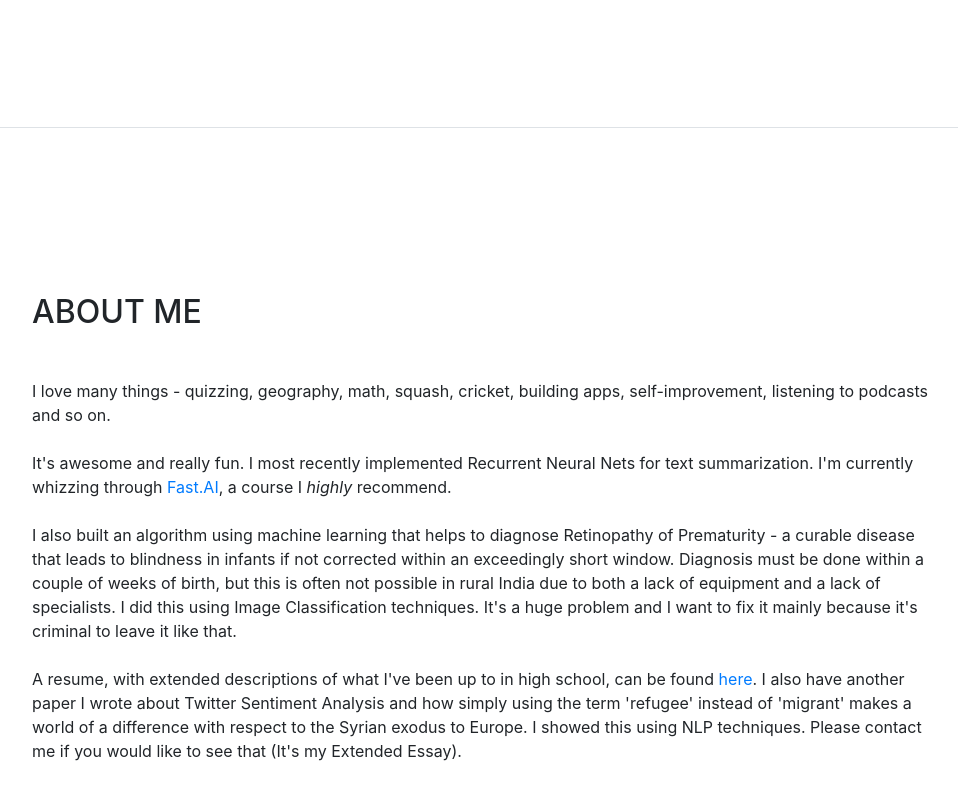
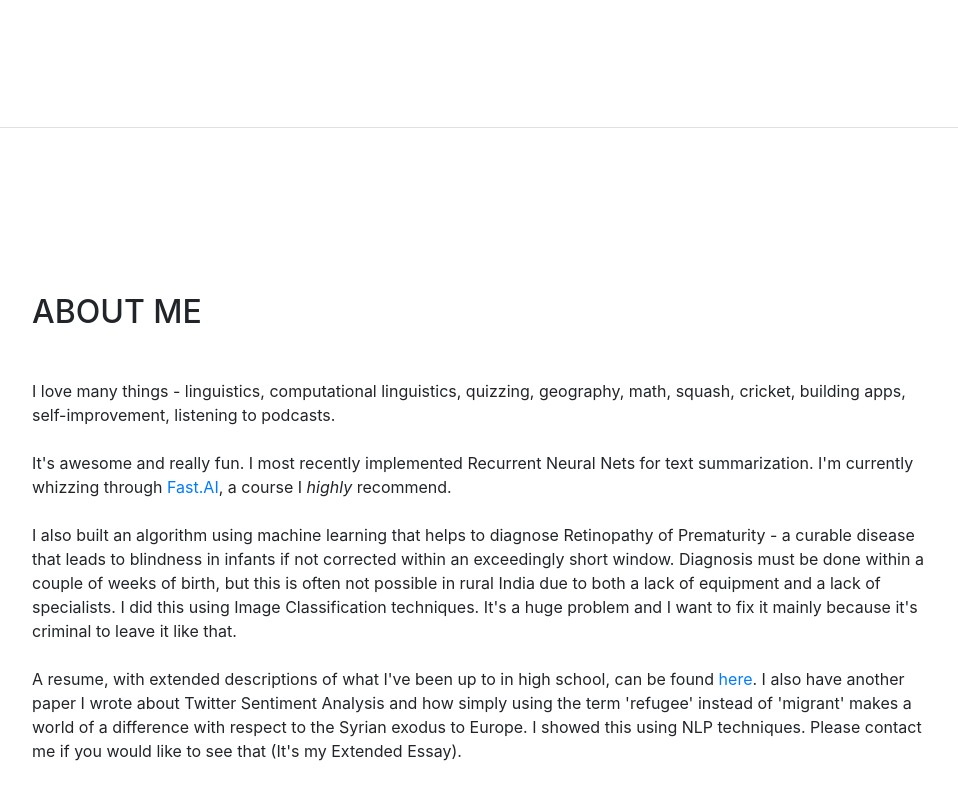
Before and after one commit to TheShashank/TheShashank.github.io, a website with bundled scripts: page index.html in a window 1280 px wide. Shown: the part 2717-3517 px from the top of the page, without its empty margins (288-1246 px from the left). Built offline with nearby package versions, Linux system fonts and the light colour scheme; a web font is replaced by a local one.

Commit message:
Update index.html

```diff
--- a/index.html
+++ b/index.html
@@ -142,7 +142,7 @@
         <div class="my-auto">
           <h2 class="mb-5">About Me</h2>
 
-          I love many things - quizzing, geography, math, squash, cricket, building apps, self-improvement, listening to podcasts and so on.
+          I love many things - linguistics, computational linguistics, quizzing, geography, math, squash, cricket, building apps, self-improvement, listening to podcasts.
           <br/><br/>
           It's awesome and really fun. I most recently implemented Recurrent Neural Nets for text summarization. I'm currently whizzing through <a href="https://fast.ai">Fast.AI</a>, a course I <i>highly</i> recommend.
           <br/><br/>
```
